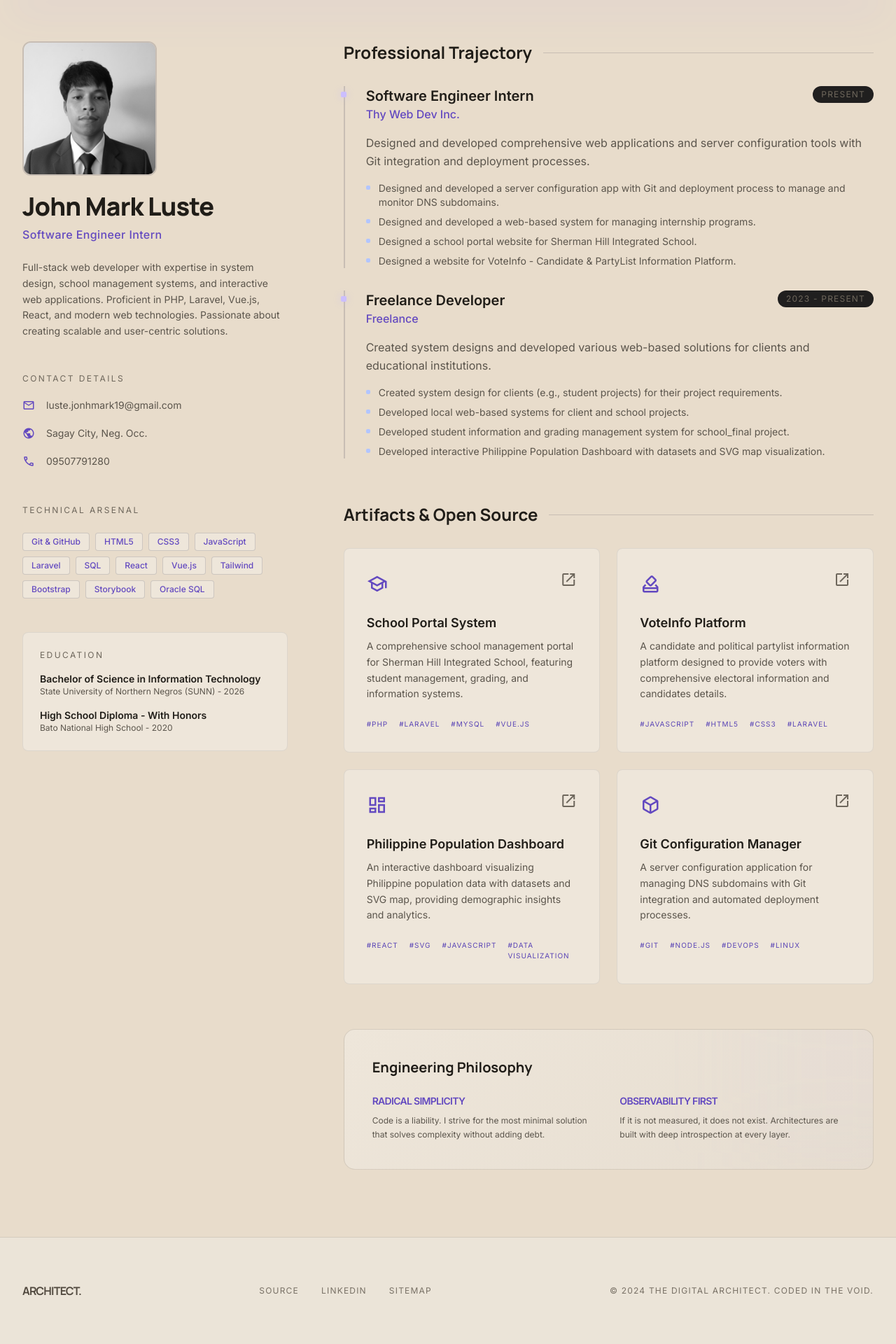
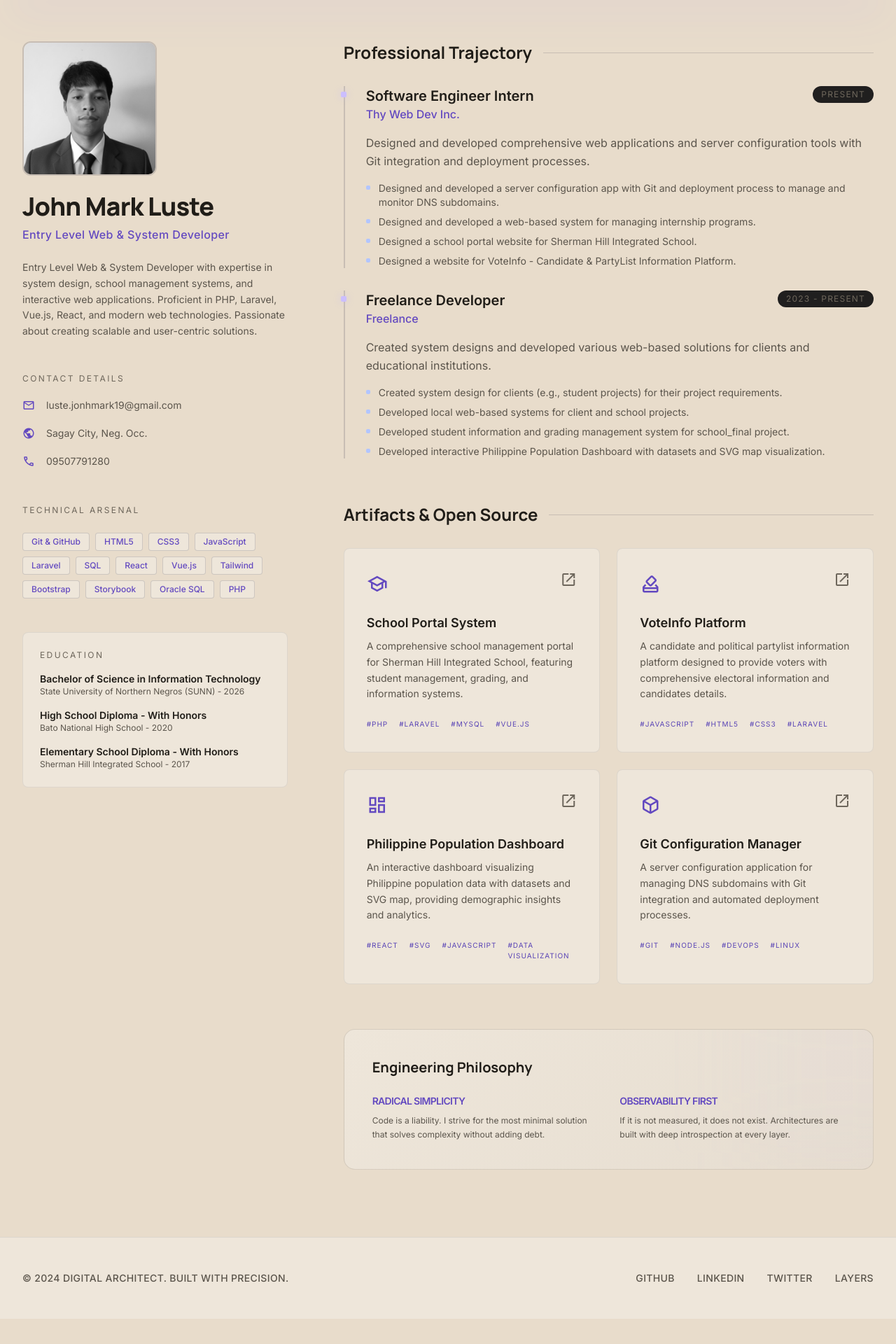
Before and after one commit to LusteJohn/portofilio-john, a Vue app: page /resume in a window 1280 px wide. Shown: the part 69-1989 px from the top of the page at 70% size. After the commit the page ends 1953 px from the top, so only its background shows below. Built offline with nearby package versions, Linux system fonts and the light colour scheme.

Commit message:
update: enhance resume details and footer, including new skills, updated job title, and additional education information.

```diff
--- a/src/views/Home.vue
+++ b/src/views/Home.vue
@@ -292,7 +292,10 @@ onUnmounted(() => {
       }"
     >
       <div class="mx-auto flex max-w-7xl items-center justify-between px-4 py-4 md:px-8">
-        <div class="font-headline text-xl font-black tracking-tighter text-on-background">SoftArchitect.dev</div>
+        <div class="flex items-center gap-2 font-headline text-xl font-black tracking-tighter text-on-background">
+          <span class="material-symbols-outlined text-[#cbbeff]">terminal</span>
+          <span>SoftArchitect.dev</span>
+        </div>
         <div class="hidden gap-10 font-headline font-bold tracking-tight md:flex">
           <a
             :class="['nav-link', { 'nav-link-active': currentSection === 'home' }]"
--- a/src/views/Resume.vue
+++ b/src/views/Resume.vue
@@ -6,7 +6,7 @@ import profileImage from '../assets/assests/images/profile.png'
 const router = useRouter()
 const isDarkMode = ref(true)
 
-const skills = ['Git & GitHub', 'HTML5', 'CSS3', 'JavaScript', 'Laravel', 'SQL', 'React', 'Vue.js', 'Tailwind', 'Bootstrap', 'Storybook', 'Oracle SQL']
+const skills = ['Git & GitHub', 'HTML5', 'CSS3', 'JavaScript', 'Laravel', 'SQL', 'React', 'Vue.js', 'Tailwind', 'Bootstrap', 'Storybook', 'Oracle SQL', 'PHP']
 
 const experience = [
   {
@@ -166,10 +166,10 @@ onMounted(() => {
             </div>
             <div class="space-y-2">
               <h2 class="font-headline text-4xl font-extrabold tracking-tight text-on-surface">John Mark Luste</h2>
-              <p class="font-medium tracking-wide text-primary">Software Engineer Intern</p>
+              <p class="font-medium tracking-wide text-primary">Entry Level Web & System Developer</p>
             </div>
             <p class="text-sm leading-relaxed text-on-surface-variant">
-              Full-stack web developer with expertise in system design, school management systems, and interactive web applications.
+              Entry Level Web & System Developer with expertise in system design, school management systems, and interactive web applications.
               Proficient in PHP, Laravel, Vue.js, React, and modern web technologies. Passionate about creating scalable and
               user-centric solutions.
             </p>
@@ -216,6 +216,10 @@ onMounted(() => {
               <div>
                 <p class="text-sm font-bold text-on-surface">High School Diploma - With Honors</p>
                 <p class="text-xs text-on-surface-variant">Bato National High School - 2020</p>
+              </div>
+              <div>
+                <p class="text-sm font-bold text-on-surface">Elementary School Diploma - With Honors</p>
+                <p class="text-xs text-on-surface-variant">Sherman Hill Integrated School - 2017</p>
               </div>
             </div>
           </section>
@@ -329,15 +333,23 @@ onMounted(() => {
       </div>
     </div>
 
-    <footer class="resume-footer no-print w-full border-t border-[#464555]/20 bg-[#1c1b1b] py-16">
-      <div class="mx-auto flex max-w-7xl flex-col items-center justify-between gap-8 px-6 md:flex-row md:px-8">
-        <div class="resume-footer-brand font-headline font-bold tracking-tighter text-[#e5e2e1]">ARCHITECT.</div>
+    <footer class="w-full border-t border-outline-variant/10 bg-surface-container-low px-4 py-12 md:px-8">
+      <div class="mx-auto flex w-full max-w-7xl flex-col items-center justify-between gap-6 md:flex-row">
+        <div class="text-sm font-medium uppercase tracking-wide text-on-surface-variant">&copy; 2024 Digital Architect. Built with precision.</div>
         <div class="flex gap-8">
-          <a class="resume-footer-link text-[0.75rem] font-label uppercase tracking-widest text-[#e5e2e1]/40 transition-colors hover:text-[#cbbeff]" href="#">SOURCE</a>
-          <a class="resume-footer-link text-[0.75rem] font-label uppercase tracking-widest text-[#e5e2e1]/40 transition-colors hover:text-[#cbbeff]" href="#">LINKEDIN</a>
-          <a class="resume-footer-link text-[0.75rem] font-label uppercase tracking-widest text-[#e5e2e1]/40 transition-colors hover:text-[#cbbeff]" href="#">SITEMAP</a>
+          <a class="text-sm font-medium uppercase tracking-wide text-on-surface-variant transition-colors duration-200 hover:text-primary" href="#"
+            >Github</a
+          >
+          <a class="text-sm font-medium uppercase tracking-wide text-on-surface-variant transition-colors duration-200 hover:text-primary" href="#"
+            >LinkedIn</a
+          >
+          <a class="text-sm font-medium uppercase tracking-wide text-on-surface-variant transition-colors duration-200 hover:text-primary" href="#"
+            >Twitter</a
+          >
+          <a class="text-sm font-medium uppercase tracking-wide text-on-surface-variant transition-colors duration-200 hover:text-primary" href="#"
+            >Layers</a
+          >
         </div>
-        <div class="resume-footer-meta text-[0.75rem] font-label uppercase tracking-widest text-[#e5e2e1]/40">© 2024 THE DIGITAL ARCHITECT. CODED IN THE VOID.</div>
       </div>
     </footer>
   </div>
```
